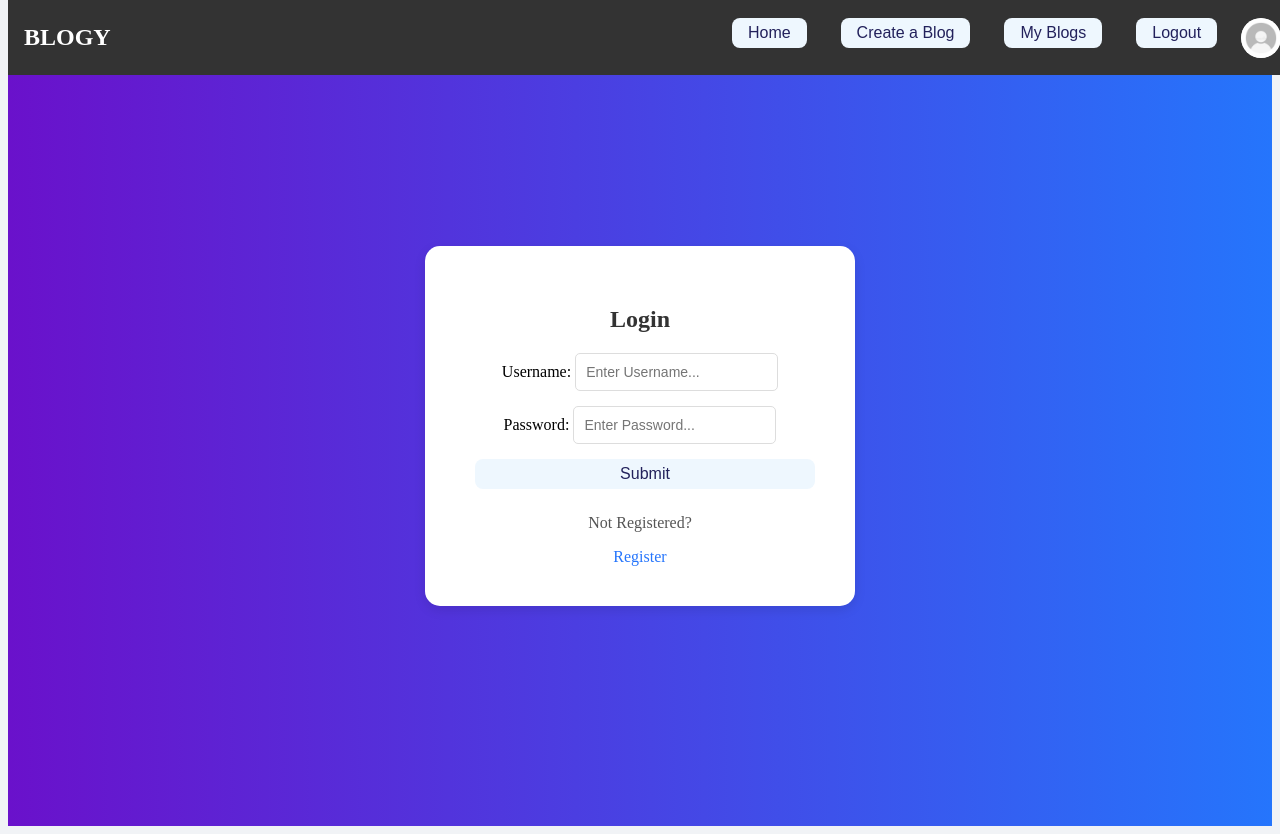
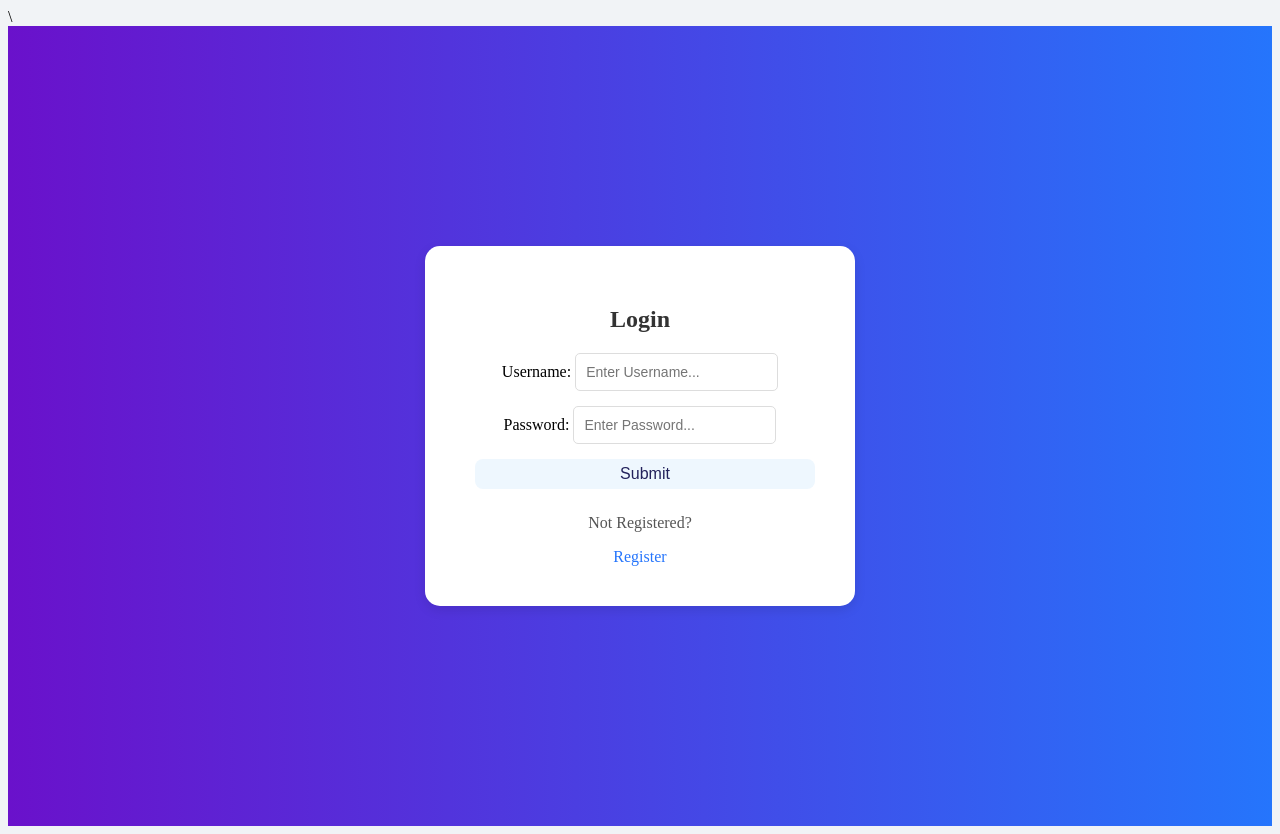
Before and after one commit to Ballursajeed/Blog-App, a React (Vite) app in the folder client/: page /login in a window 1280 px wide. Built offline with nearby package versions, Linux system fonts and the light colour scheme; no server answers.

Commit message:
Nav bar is not visible to Register and login

```diff
--- a/client/src/App.jsx
+++ b/client/src/App.jsx
@@ -3,7 +3,7 @@
 import { useDispatch  } from "react-redux";
 import { loginSuccess } from './auth/authSlice';
 import axios from "axios";
-import { Route,  Routes } from "react-router-dom";
+import { Route,  Routes, useLocation } from "react-router-dom";
 import Login from "./components/Login";
 import { useNavigate } from "react-router-dom";
 import Home from "./components/Home";
@@ -23,7 +23,8 @@
   const [loading,setLoading] = useState(true);
 
   const dispatch = useDispatch()
-  const navigate = useNavigate()
+  const navigate = useNavigate();
+  const location = useLocation()
 
   useEffect(() => {
 
@@ -54,7 +55,7 @@
   fetchUserDetails();
   },[])
 
-
+  const shouldHideNavbar = location.pathname === "/login" || location.pathname === "/";
 
   return (
     <>
@@ -65,7 +66,7 @@
           </>
         ) : (
           <>\
-          <Navbar />
+         {!shouldHideNavbar && <Navbar />}
             <Routes>
               <Route path="/" element={<Register />}/>
               <Route path="/login" element={<Login />}/>
```
